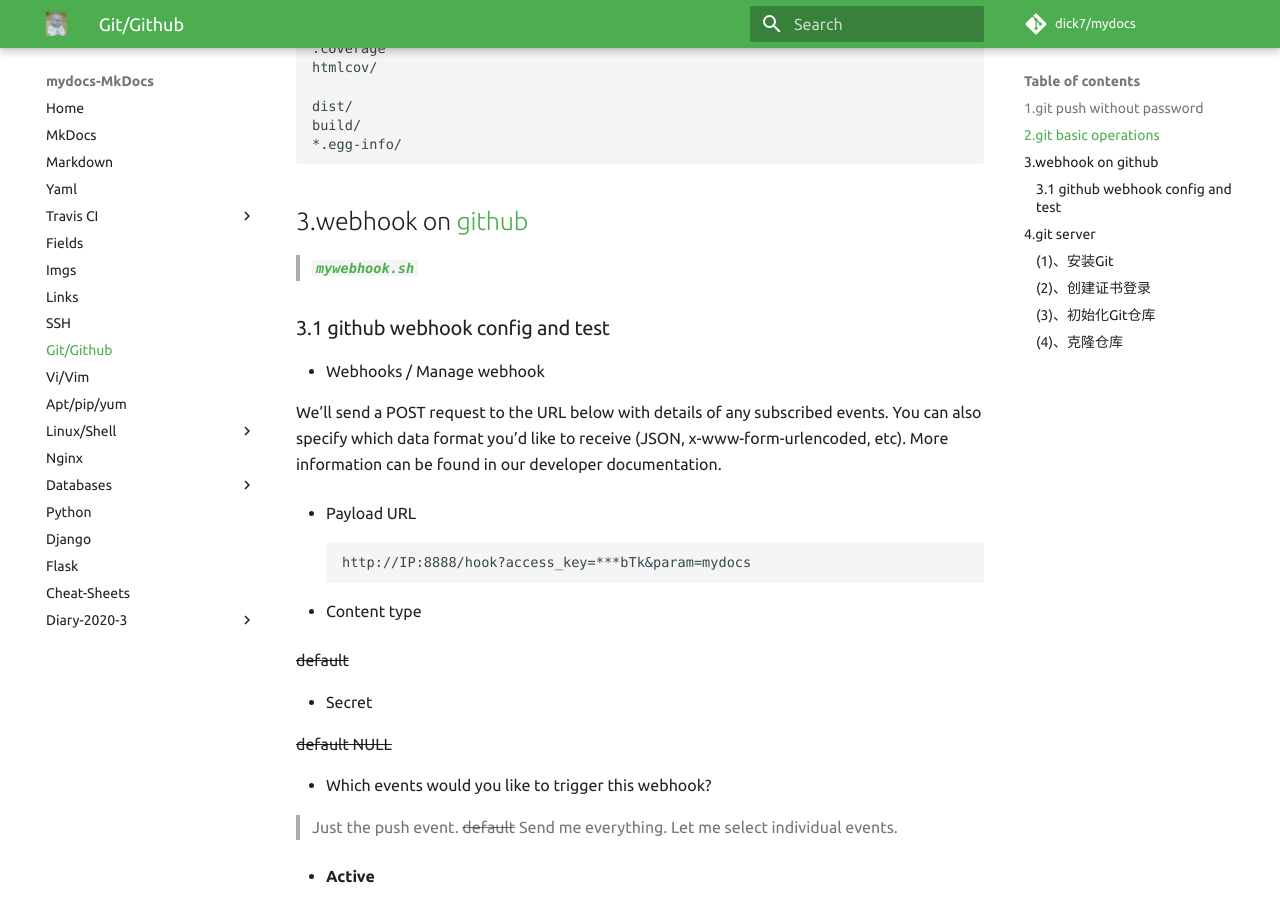
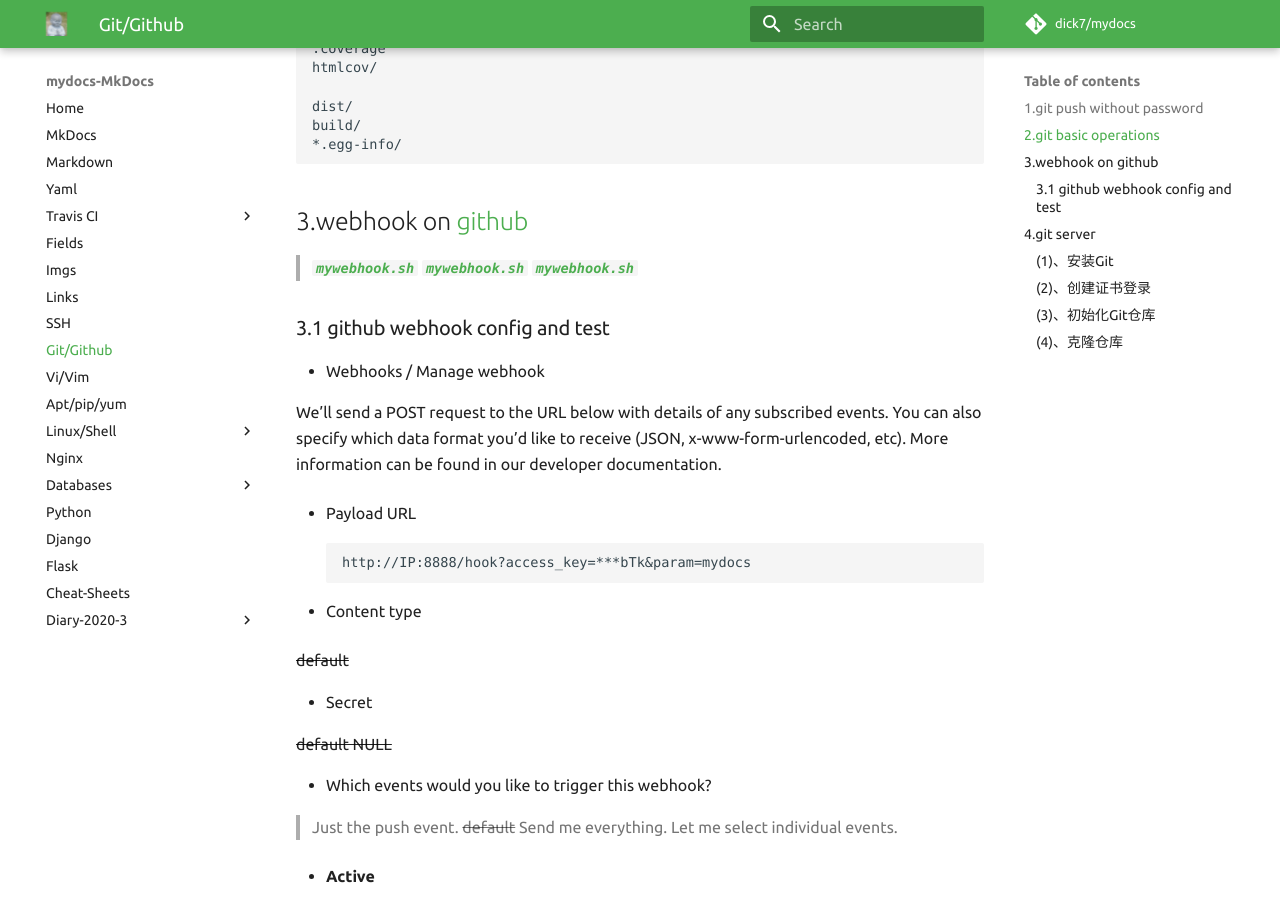
Before and after one commit to dick7/mydocs, an MkDocs documentation site: the page built from docs/git.md, in a window 1280 px wide and 900 px high, scrolled down 849 px. Built offline with MkDocs 1.6.1 and Material for MkDocs 9.7.7, drawn with Linux system fonts in a browser that asks for light colours; some web fonts are replaced; comment, search, counter and statistics services are not loaded.

Commit message:
content quote

````diff
--- a/docs/git.md
+++ b/docs/git.md
@@ -42,7 +42,9 @@
 ```
 ## 3.webhook on [github](https://github.com/dick7/mydocs)
 
+> [***`mywebhook.sh`***](/mydocs/linux-shell/#2git-webhook)
 > [***`mywebhook.sh`***](https://dick7.github.io/mydocs/linux-shell/#2git-webhook)
+> [***`mywebhook.sh`***](http://dev.ztloadfield.com:8500/mydocs/linux-shell/#2git-webhook)
 
 ### 3.1 github webhook config and test
 
````
